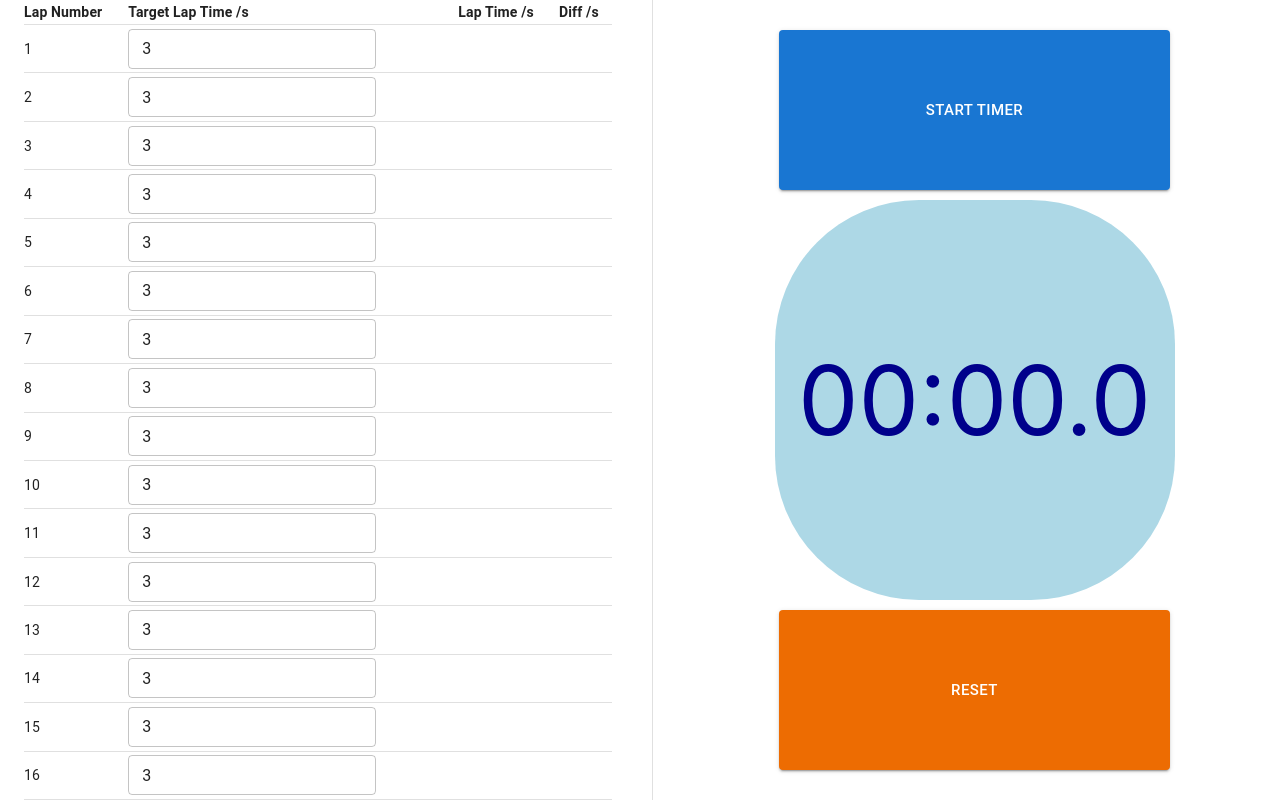
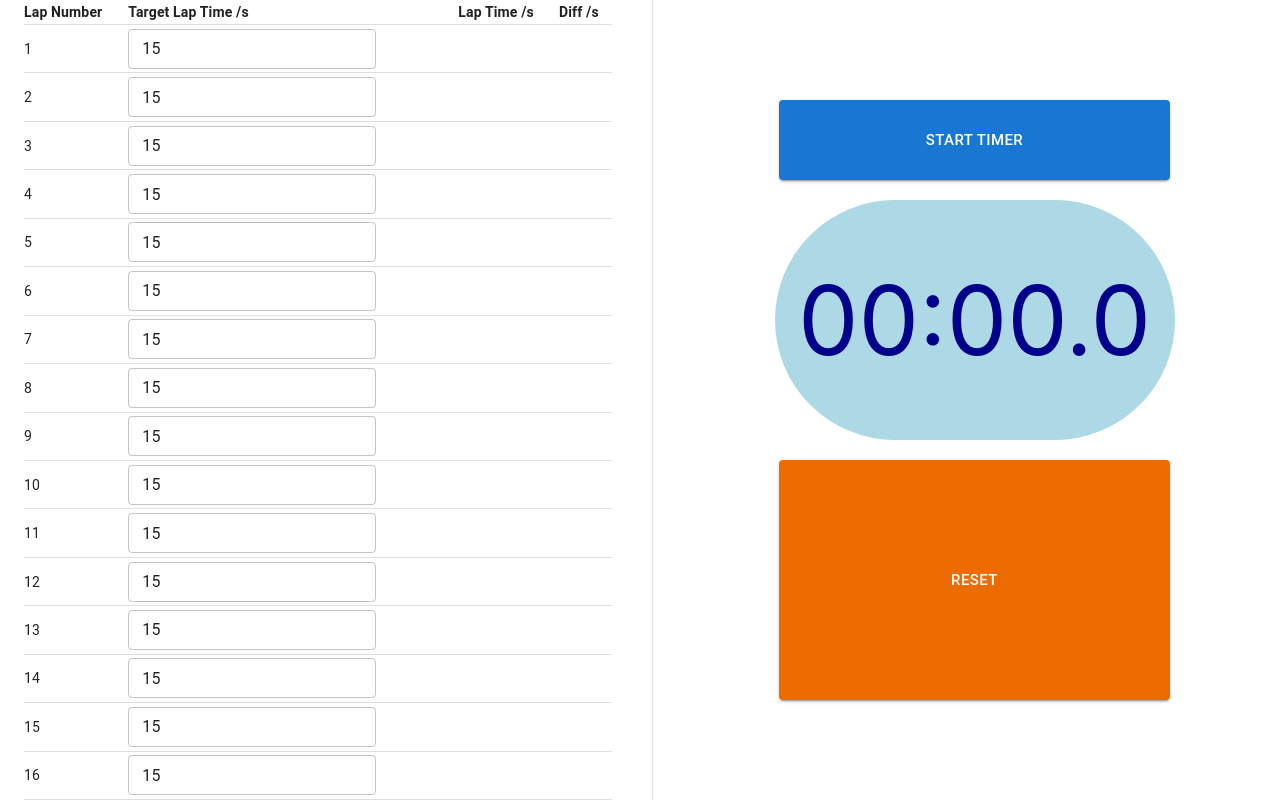
Before and after one commit to Peter4137/tp-timer, a React (Create React App) app in the folder tp-timer/: page / in a window 1280 px wide. Built offline with nearby package versions, Linux system fonts and the light colour scheme.

Commit message:
Fix default times, adjust button sizes

```diff
--- a/tp-timer/src/App.css
+++ b/tp-timer/src/App.css
@@ -72,21 +72,27 @@
 }
 
 .timer-button-row {
-  margin: 10px;
+  margin: 20px;
   width: 100%;
-  height: 20vh;
 }
 
-.timer-button {
+.timer-top-button {
   font-size: 5vh;
   margin: 10px;
   width: 80%;
-  height: 100%;
+  height: 10vh;
+}
+
+.timer-bottom-button {
+  font-size: 5vh;
+  margin: 10px;
+  width: 80%;
+  height: 30vh;
 }
 
 .timer-time-container {
   width: 50vh;
-  height: 50vh;
+  height: 30vh;
   background-color: lightblue;
   border-radius: 18vh;
   display: flex;
@@ -111,7 +117,7 @@
 }
 
 .lap-modal-text {
-  font-size: 40vw;
+  font-size: 45vw;
   text-align: center;
   font-weight: bold;
   background-color: inherit;
--- a/tp-timer/src/App.js
+++ b/tp-timer/src/App.js
@@ -9,10 +9,10 @@ const RACE_DISTANCE_METRES = 4000
 const TRACK_LENGTH_METRES = 250
 const LAPS = RACE_DISTANCE_METRES / TRACK_LENGTH_METRES
 const DIFF_MODAL_ACTIVE_MILLIS = 9000
-const MODAL_PREVENT_CLICK_MILLIS = 6000
+const MODAL_PREVENT_CLICK_MILLIS = 3000
 
 function App() {
-  const [targetLapTimes, setTargetLapTimes] = React.useState(Array(LAPS).fill(3));
+  const [targetLapTimes, setTargetLapTimes] = React.useState(Array(LAPS).fill(15));
   const [totalTime, setTotalTime] = React.useState(0);
   const [timerInterval, setTimerInterval] = React.useState(undefined);
   const [lapTimes, setLapTimes] = React.useState([]);
--- a/tp-timer/src/components/timer.js
+++ b/tp-timer/src/components/timer.js
@@ -16,8 +16,8 @@ function Timer(props) {
         <Stack alignItems="center" justifyContent="center" className="timer-stack">
           <Stack className="timer-button-row" direction="row" justifyContent="center" spacing={2}>
             {timerInterval !== undefined
-              ? <Button className="timer-button" size="large" variant="contained" onClick={stopTimer}>Stop Timer</Button>
-              : <Button className="timer-button" size="large" variant="contained" onClick={() => startTimer()}>Start Timer</Button>
+              ? <Button className="timer-top-button" size="large" variant="contained" onClick={stopTimer}>Stop Timer</Button>
+              : <Button className="timer-top-button" size="large" variant="contained" onClick={() => startTimer()}>Start Timer</Button>
             }
           </Stack>
           <Box className="timer-time-container">
@@ -25,8 +25,8 @@ function Timer(props) {
           </Box>
           <Stack className="timer-button-row" direction="row" justifyContent="center" spacing={2}>
             {timerInterval !== undefined
-            ? <Button className="timer-button" size="large" variant="contained" color="secondary" onClick={lapTimer}>Lap</Button>
-            : <Button className="timer-button" size="large" variant="contained" color="warning" onClick={resetTimer}>Reset</Button>
+            ? <Button className="timer-bottom-button" size="large" variant="contained" color="secondary" onClick={lapTimer}>Lap</Button>
+            : <Button className="timer-bottom-button" size="large" variant="contained" color="warning" onClick={resetTimer}>Reset</Button>
             }
           </Stack>
         </Stack>
```
